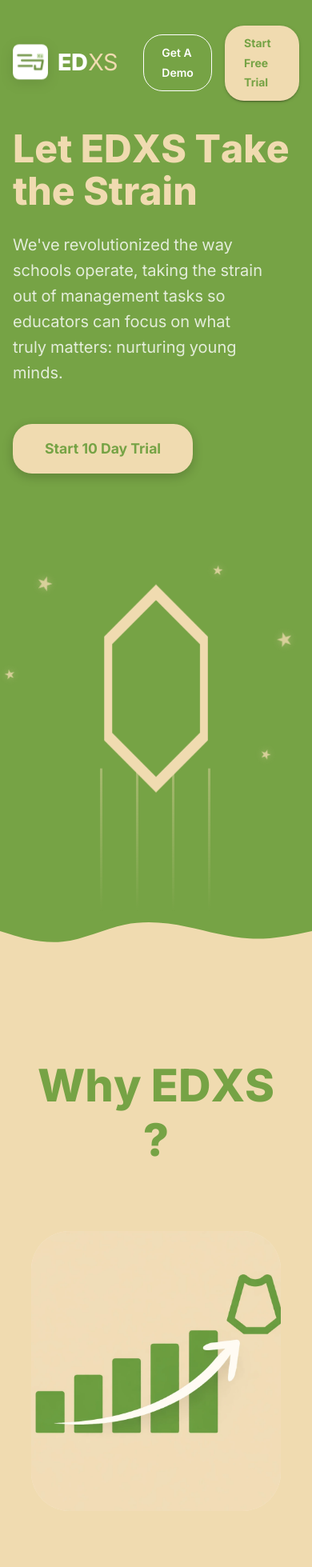
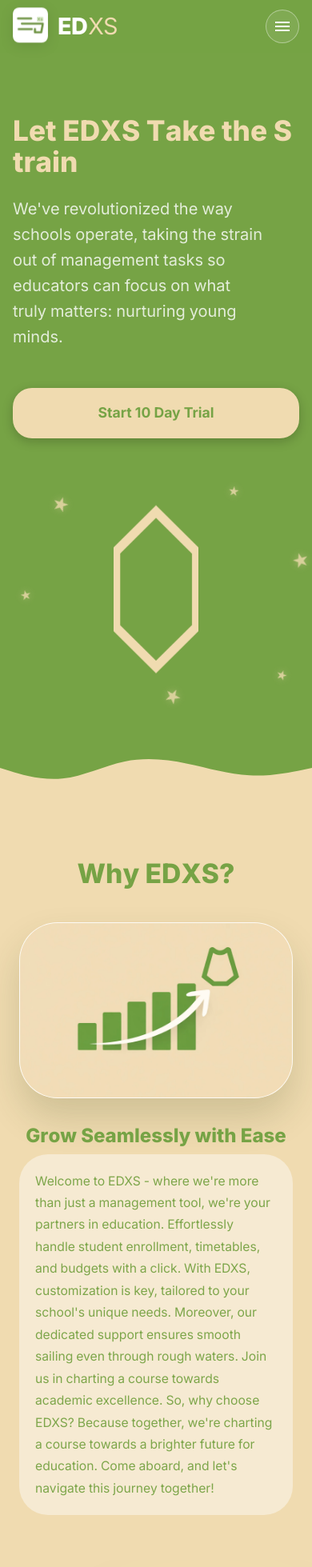
Before and after one commit to syedfaiqali/EDXS, a React (Vite) app: page / in a window 390 px wide. Shown: the top 1959 px of the page at 80% size. Built offline with nearby package versions, Linux system fonts and the light colour scheme.

Commit message:
faiqprototype: responsive work

```diff
--- a/src/App.tsx
+++ b/src/App.tsx
@@ -1,11 +1,11 @@
-import React, { Suspense, lazy, useState, useEffect } from 'react';
+import React, { Suspense, useState, useEffect } from 'react';
 import { BrowserRouter as Router, Routes, Route, Navigate, useLocation, Link, NavLink } from 'react-router-dom';
 import {
   ThemeProvider, CssBaseline, Box, CircularProgress, AppBar, Toolbar, Container,
   Button, Dialog, DialogTitle, DialogContent, DialogActions, Select, MenuItem,
-  FormControl, InputLabel, Typography
+  FormControl, InputLabel, Typography, IconButton, Drawer, List, ListItemButton, ListItemText
 } from '@mui/material';
-import { Translate } from '@mui/icons-material';
+import { Translate, Menu as MenuIcon } from '@mui/icons-material';
 import { Provider, useDispatch } from 'react-redux';
 import { store } from './store';
 import { resetFlow } from './store/selectionSlice';
@@ -50,14 +50,26 @@ const MainLayout: React.FC = () => {
   const dispatch = useDispatch();
   const location = useLocation();
   const [isModalOpen, setIsModalOpen] = useState(false);
+  const [isMobileMenuOpen, setIsMobileMenuOpen] = useState(false);
   const [tempLang, setTempLang] = useState(language);
   const currentPath = location.pathname;
+  const navItems = [
+    { label: 'Home', path: '/' },
+    { label: 'About Us', path: '/aboutus' },
+    { label: 'Products', path: '/products' },
+    { label: 'Services', path: '/services' },
+    { label: 'Team', path: '/team' },
+    { label: 'Contact', path: '/contact' }
+  ];
+
   const handleOpenLanguageModal = () => {
     setTempLang(language);
     setIsModalOpen(true);
   };
 
   const handleCloseModal = () => setIsModalOpen(false);
+  const handleOpenMobileMenu = () => setIsMobileMenuOpen(true);
+  const handleCloseMobileMenu = () => setIsMobileMenuOpen(false);
 
   const handleSaveLanguage = () => {
     setLanguage(tempLang);
@@ -72,32 +84,31 @@ const MainLayout: React.FC = () => {
         position="fixed"
         elevation={0}
         sx={{
-          bgcolor: '#76a345',
-          borderBottom: 'none',
+          bgcolor: 'rgba(118, 163, 69, 0.92)',
+          backdropFilter: 'blur(10px)',
           width: '100%',
           zIndex: (theme) => theme.zIndex.drawer + 1
         }}
       >
         <Container maxWidth="lg">
-          <Toolbar disableGutters sx={{ py: 4 }}>
+          <Toolbar disableGutters sx={{ py: { xs: 1.25, md: 3 }, minHeight: { xs: 66, md: 92 } }}>
             <Box
               component={Link}
               to="/"
-              sx={{ display: 'flex', alignItems: 'center', cursor: 'pointer', mr: 4, textDecoration: 'none' }}
+              sx={{
+                display: 'flex',
+                alignItems: 'center',
+                cursor: 'pointer',
+                mr: { xs: 1, md: 4 },
+                textDecoration: 'none'
+              }}
               onClick={() => dispatch(resetFlow())}
             >
               <Logo size="small" />
             </Box>
 
-            <Box sx={{ flexGrow: 1, display: { xs: 'none', md: 'flex' }, justifyContent: 'center', gap: 4 }}>
-              {[
-                { label: 'Home', path: '/' },
-                { label: 'About Us', path: '/aboutus' },
-                { label: 'Products', path: '/products' },
-                { label: 'Services', path: '/services' },
-                { label: 'Team', path: '/team' },
-                { label: 'Contact', path: '/contact' }
-              ].map((item) => (
+            <Box sx={{ flexGrow: 1, display: { xs: 'none', md: 'flex' }, justifyContent: 'center', gap: 3 }}>
+              {navItems.map((item) => (
                 <Typography
                   key={item.label}
                   component={NavLink}
@@ -108,12 +119,17 @@ const MainLayout: React.FC = () => {
                     fontWeight: 600,
                     textDecoration: 'none',
                     opacity: 1,
-                    '&:hover': { opacity: 0.8 },
-                    pb: 0.5,
-                    px: 0.5,
+                    '&:hover': {
+                      opacity: 0.95,
+                      bgcolor: 'rgba(255,255,255,0.1)'
+                    },
+                    py: 0.8,
+                    px: 1.5,
+                    borderRadius: 99,
                     borderBottom: '2px solid transparent',
                     '&.active': {
-                      borderBottom: '2px solid white'
+                      borderBottom: '2px solid white',
+                      bgcolor: 'rgba(255,255,255,0.12)'
                     }
                   }}
                   onClick={item.label === 'Home' ? () => dispatch(resetFlow()) : undefined}
@@ -123,7 +139,7 @@ const MainLayout: React.FC = () => {
               ))}
             </Box>
 
-            <Box sx={{ display: 'flex', alignItems: 'center', gap: 2 }}>
+            <Box sx={{ ml: 'auto', display: 'flex', alignItems: 'center', gap: { xs: 1, sm: 2 } }}>
               {currentPath === '/registration' && (
                 <Translate
                   sx={{ color: 'white', cursor: 'pointer', opacity: 0.8, '&:hover': { opacity: 1 } }}
@@ -135,10 +151,11 @@ const MainLayout: React.FC = () => {
                 to="/registration"
                 variant="outlined"
                 sx={{
+                  display: { xs: 'none', sm: 'inline-flex' },
                   color: 'white',
                   borderColor: 'white',
                   borderRadius: 2,
-                  px: 3,
+                  px: { sm: 2, md: 3 },
                   textTransform: 'none',
                   fontWeight: 600,
                   '&:hover': { borderColor: 'white', bgcolor: 'rgba(255,255,255,0.1)' }
@@ -151,21 +168,111 @@ const MainLayout: React.FC = () => {
                 to="/registration"
                 variant="contained"
                 sx={{
+                  display: { xs: 'none', sm: 'inline-flex' },
                   bgcolor: '#f0dbb0',
                   color: '#76a345',
                   borderRadius: 2,
-                  px: 3,
+                  px: { sm: 2, md: 3 },
+                  minWidth: { sm: 140 },
                   textTransform: 'none',
                   fontWeight: 700,
+                  fontSize: { sm: '0.875rem' },
+                  whiteSpace: 'nowrap',
                   '&:hover': { bgcolor: '#e5c98f' }
                 }}
               >
                 Start Free Trial
               </Button>
+              <IconButton
+                onClick={handleOpenMobileMenu}
+                sx={{
+                  display: { xs: 'inline-flex', md: 'none' },
+                  color: 'white',
+                  border: '1px solid rgba(255,255,255,0.4)',
+                  bgcolor: 'rgba(255,255,255,0.08)',
+                  borderRadius: 2
+                }}
+                aria-label="open navigation"
+              >
+                <MenuIcon />
+              </IconButton>
             </Box>
           </Toolbar>
         </Container>
       </AppBar>
+
+      <Drawer
+        anchor="right"
+        open={isMobileMenuOpen}
+        onClose={handleCloseMobileMenu}
+        PaperProps={{
+          sx: {
+            width: 300,
+            background: 'linear-gradient(180deg, #ffffff 0%, #f5f9ef 100%)',
+            borderTopLeftRadius: 16,
+            borderBottomLeftRadius: 16
+          }
+        }}
+      >
+        <Box sx={{ p: 2.5 }} role="presentation">
+          <Box sx={{ display: 'flex', alignItems: 'center', mb: 2 }}>
+            <Logo size="small" />
+          </Box>
+          <List>
+            {navItems.map((item) => (
+              <ListItemButton
+                key={item.label}
+                component={NavLink}
+                to={item.path}
+                onClick={() => {
+                  if (item.label === 'Home') dispatch(resetFlow());
+                  handleCloseMobileMenu();
+                }}
+                sx={{
+                  borderRadius: 2,
+                  mb: 0.75,
+                  border: '1px solid rgba(118,163,69,0.08)',
+                  '&.active': {
+                    bgcolor: 'rgba(118,163,69,0.14)',
+                    borderColor: 'rgba(118,163,69,0.25)',
+                    '& .MuiListItemText-primary': {
+                      color: '#2f4a16',
+                      fontWeight: 700
+                    }
+                  }
+                }}
+              >
+                <ListItemText primary={item.label} />
+              </ListItemButton>
+            ))}
+          </List>
+          <Box sx={{ display: 'flex', flexDirection: 'column', gap: 1.5, mt: 2 }}>
+            <Button
+              component={Link}
+              to="/registration"
+              variant="outlined"
+              onClick={handleCloseMobileMenu}
+              sx={{ borderWidth: 1.5, fontWeight: 700 }}
+            >
+              Get A Demo
+            </Button>
+            <Button
+              component={Link}
+              to="/registration"
+              variant="contained"
+              onClick={handleCloseMobileMenu}
+              sx={{
+                bgcolor: '#76a345',
+                color: 'white',
+                fontWeight: 800,
+                boxShadow: '0 10px 22px rgba(118,163,69,0.35)'
+              }}
+            >
+              Start Free Trial
+            </Button>
+          </Box>
+        </Box>
+      </Drawer>
 
       <Box component="main" sx={{
         flexGrow: 1,
--- a/src/components/landing/HeroSection.tsx
+++ b/src/components/landing/HeroSection.tsx
@@ -37,10 +37,10 @@ const HeroSection: React.FC = () => {
             pb: { xs: 8, md: 10 },
             position: 'relative'
         }}>
-            <Grid container spacing={4} alignItems="center">
+            <Grid container spacing={{ xs: 4, md: 6 }} alignItems="center">
                 <Grid size={{ xs: 12, md: 6 }}>
                     <Typography variant="h1" sx={{
-                        fontSize: { xs: '3rem', md: '4.5rem' },
+                        fontSize: { xs: '2.2rem', sm: '2.7rem', md: '4.5rem' },
                         fontWeight: 800,
                         mb: 3,
                         lineHeight: 1.1,
@@ -89,6 +89,7 @@ const HeroSection: React.FC = () => {
                             py: 2,
                             fontSize: '1.1rem',
                             fontWeight: 700,
+                            width: { xs: '100%', sm: 'auto' },
                             boxShadow: '0 4px 14px 0 rgba(0,0,0,0.2)',
                             '&:hover': { bgcolor: '#e5c98f' }
                         }}
@@ -99,8 +100,8 @@ const HeroSection: React.FC = () => {
                 <Grid size={{ xs: 12, md: 6 }} sx={{ display: 'flex', justifyContent: 'center', position: 'relative' }}>
                     <Box sx={{
                         width: '100%',
-                        maxWidth: 500,
-                        height: 500,
+                        maxWidth: { xs: 320, sm: 420, md: 500 },
+                        height: { xs: 340, sm: 420, md: 500 },
                         position: 'relative',
                         display: 'flex',
                         justifyContent: 'center',
@@ -120,14 +121,15 @@ const HeroSection: React.FC = () => {
                                     width: 3,
                                     height: 180,
                                     background: 'linear-gradient(to bottom, #f0dbb0, transparent)',
-                                    opacity: 0.4
+                                    opacity: 0.4,
+                                    display: { xs: 'none', sm: 'block' }
                                 }} />
                             ))}
 
                             {/* Main Hexagon/Shield Shape */}
                             <Box sx={{
-                                width: 220,
-                                height: 260,
+                                width: { xs: 180, sm: 200, md: 220 },
+                                height: { xs: 210, sm: 235, md: 260 },
                                 bgcolor: '#f0dbb0',
                                 clipPath: 'polygon(50% 0%, 100% 25%, 100% 75%, 50% 100%, 0% 75%, 0% 25%)',
                                 display: 'flex',
--- a/src/components/landing/TestimonialsSection.tsx
+++ b/src/components/landing/TestimonialsSection.tsx
@@ -178,8 +178,9 @@ const TestimonialsSection: React.FC = () => {
                 }}>
                     {[...testimonials, ...testimonials, ...testimonials, ...testimonials].map((t, i) => (
                         <Paper key={i} elevation={0} sx={{
-                            minWidth: 420,
-                            maxWidth: 420,
+                            width: { xs: '82vw', sm: 360, md: 420 },
+                            minWidth: { xs: '82vw', sm: 360, md: 420 },
+                            maxWidth: { xs: '82vw', sm: 360, md: 420 },
                             mx: 2,
                             p: 4,
                             borderRadius: 4,
@@ -261,7 +262,21 @@ const TestimonialsSection: React.FC = () => {
                 </Box>
             </Box>
 
-            <Box textAlign="center" pb={12} pt={6} sx={{ position: 'relative', zIndex: 1, color: 'white', display: 'flex', justifyContent: 'center', gap: 3 }}>
+            <Box
+                textAlign="center"
+                pb={12}
+                pt={6}
+                sx={{
+                    position: 'relative',
+                    zIndex: 1,
+                    color: 'white',
+                    display: 'flex',
+                    justifyContent: 'center',
+                    alignItems: 'center',
+                    flexDirection: { xs: 'column', sm: 'row' },
+                    gap: 2
+                }}
+            >
                 <Button
                     variant="contained"
                     onClick={() => { dispatch(setGlobalStep('selection')); navigate('/contact'); }}
@@ -274,6 +289,8 @@ const TestimonialsSection: React.FC = () => {
                         borderRadius: 50,
                         fontWeight: 700,
                         fontSize: '1rem',
+                        width: { xs: '100%', sm: 'auto' },
+                        maxWidth: 320,
                         '&:hover': {
                             bgcolor: '#dcc6a0',
                             borderColor: '#dcc6a0'
@@ -295,6 +312,8 @@ const TestimonialsSection: React.FC = () => {
                         borderRadius: 50,
                         fontWeight: 700,
                         fontSize: '1rem',
+                        width: { xs: '100%', sm: 'auto' },
+                        maxWidth: 320,
                         '&:hover': {
                             bgcolor: 'rgba(255,255,255,0.1)',
                             border: '2px solid white'
--- a/src/components/landing/WhyEduman.tsx
+++ b/src/components/landing/WhyEduman.tsx
@@ -9,9 +9,9 @@ const reveal = keyframes`
 
 const WhyEduman: React.FC = () => {
     const [isVisible, setIsVisible] = useState(false);
-    const mainTitle = "Why EDXS?";
-    const subTitle = "Grow Seamlessly with Ease";
-    const bodyText = "Welcome to EDXS – where we're more than just a management tool, we're your partners in education. Effortlessly handle student enrollment, timetables, and budgets with a click. With EDXS, customization is key, tailored to your school's unique needs. Moreover, our dedicated support ensures smooth sailing even through rough waters. Join us in charting a course towards academic excellence. So, why choose EDXS? Because together, we're charting a course towards a brighter future for education. Come aboard, and let's navigate this journey together!";
+    const mainTitle = 'Why EDXS?';
+    const subTitle = 'Grow Seamlessly with Ease';
+    const bodyText = "Welcome to EDXS - where we're more than just a management tool, we're your partners in education. Effortlessly handle student enrollment, timetables, and budgets with a click. With EDXS, customization is key, tailored to your school's unique needs. Moreover, our dedicated support ensures smooth sailing even through rough waters. Join us in charting a course towards academic excellence. So, why choose EDXS? Because together, we're charting a course towards a brighter future for education. Come aboard, and let's navigate this journey together!";
 
     useEffect(() => {
         const timer = setTimeout(() => {
@@ -21,9 +21,19 @@ const WhyEduman: React.FC = () => {
     }, []);
 
     return (
-        <Box sx={{ bgcolor: '#f0dbb0', pt: 15, pb: 6, px: "10%", color: '#76a345', position: 'relative', zIndex: 1 }}>
-            <Box textAlign="center" mb={10}>
-                <Typography variant="h2" fontWeight="800" sx={{ fontSize: '3.5rem' }}>
+        <Box
+            sx={{
+                bgcolor: '#f0dbb0',
+                pt: { xs: 9, md: 15 },
+                pb: { xs: 7, md: 8 },
+                px: { xs: 3, sm: 5, md: '10%' },
+                color: '#76a345',
+                position: 'relative',
+                zIndex: 1
+            }}
+        >
+            <Box textAlign="center" mb={{ xs: 5, md: 10 }}>
+                <Typography variant="h2" fontWeight="800" sx={{ fontSize: { xs: '2.1rem', sm: '2.6rem', md: '3.5rem' } }}>
                     {mainTitle.split('').map((char, i) => (
                         <Box
                             key={i}
@@ -40,22 +50,25 @@ const WhyEduman: React.FC = () => {
                     ))}
                 </Typography>
             </Box>
-            <Grid container spacing={8} alignItems="center">
+            <Grid container spacing={{ xs: 4, md: 8 }} alignItems="center">
                 <Grid size={{ xs: 12, md: 6 }}>
-                    <Box sx={{
+                    <Box
+                        sx={{
                             width: '100%',
-                        height: 350,
-                        bgcolor: 'rgba(255,255,255,0.4)',
+                            height: { xs: 220, sm: 280, md: 350 },
+                            bgcolor: 'rgba(255,255,255,0.55)',
                             borderRadius: 4,
                             display: 'flex',
                             alignItems: 'center',
                             justifyContent: 'center',
                             position: 'relative',
                             overflow: 'hidden',
-                        // boxShadow: '2px 8px 20px rgba(0,0,0,0.1)',
+                            border: '1px solid rgba(255,255,255,0.7)',
+                            boxShadow: '0 24px 45px rgba(53, 72, 30, 0.18)',
                             opacity: 0,
-                        animation: isVisible ? `${reveal} 0.8s ease forwards` : 'none',
-                    }}>
+                            animation: isVisible ? `${reveal} 0.8s ease forwards` : 'none'
+                        }}
+                    >
                         <Box
                             component="img"
                             src={graphImg}
@@ -69,7 +82,7 @@ const WhyEduman: React.FC = () => {
                     </Box>
                 </Grid>
                 <Grid size={{ xs: 12, md: 6 }}>
-                    <Typography variant="h4" fontWeight="800" gutterBottom>
+                    <Typography variant="h4" fontWeight="800" gutterBottom sx={{ fontSize: { xs: '1.5rem', md: '2rem' }, textAlign: { xs: 'center', md: 'left' } }}>
                         {subTitle.split('').map((char, i) => (
                             <Box
                                 key={i}
@@ -85,7 +98,17 @@ const WhyEduman: React.FC = () => {
                             </Box>
                         ))}
                     </Typography>
-                    <Typography variant="body1" sx={{ lineHeight: 1.8, fontSize: '1.1rem', opacity: 0.9 }}>
+                    <Typography
+                        variant="body1"
+                        sx={{
+                            lineHeight: { xs: 1.75, md: 1.8 },
+                            fontSize: { xs: '0.98rem', sm: '1.03rem', md: '1.08rem' },
+                            opacity: 0.95,
+                            p: { xs: 2.5, sm: 3, md: 0 },
+                            borderRadius: { xs: 3, md: 0 },
+                            bgcolor: { xs: 'rgba(255,255,255,0.45)', md: 'transparent' }
+                        }}
+                    >
                         {bodyText.split(' ').map((word, i) => (
                             <Box
                                 key={i}
@@ -94,7 +117,7 @@ const WhyEduman: React.FC = () => {
                                     display: 'inline-block',
                                     opacity: 0,
                                     animation: isVisible ? `${reveal} 0.5s ease forwards` : 'none',
-                                    animationDelay: `${(mainTitle.length * 0.05) + (subTitle.length * 0.03) + (i * 0.02)}s`,
+                                    animationDelay: `${(mainTitle.length * 0.05) + (subTitle.length * 0.03) + (i * 0.02)}`,
                                     mr: '0.25em'
                                 }}
                             >
--- a/src/pages/LandingPage.tsx
+++ b/src/pages/LandingPage.tsx
@@ -109,28 +109,28 @@ const LandingPage: React.FC = () => {
                 }}>
                     <Box sx={{ display: 'flex', position: 'relative' }}>
                         <Typography variant="h1" sx={{
-                            fontSize: '15rem',
+                            fontSize: { xs: '4rem', sm: '7rem', md: '10rem', lg: '15rem' },
                             fontWeight: 900,
                             color: '#f0dbb0',
-                            letterSpacing: -10,
-                            mr: logoStage === 'opening' ? 10 : 0,
+                            letterSpacing: { xs: -2, sm: -4, md: -6, lg: -10 },
+                            mr: logoStage === 'opening' ? { xs: 2, md: 10 } : 0,
                             transition: 'all 1s cubic-bezier(0.4, 0, 0.2, 1)'
                         }}>
                             ED
                         </Typography>
                         <Box sx={{
-                            width: logoStage === 'opening' ? 10 : 0,
+                            width: logoStage === 'opening' ? { xs: 4, md: 10 } : 0,
                             bgcolor: '#f0dbb0', // separator bar in tan
                             height: '100%',
                             transition: 'all 1s ease',
-                            mx: logoStage === 'opening' ? 2 : 0
+                            mx: logoStage === 'opening' ? { xs: 1, md: 2 } : 0
                         }} />
                         <Typography variant="h1" sx={{
-                            fontSize: '15rem',
+                            fontSize: { xs: '4rem', sm: '7rem', md: '10rem', lg: '15rem' },
                             fontWeight: 900,
                             color: '#f0dbb0', // Update to Tan
-                            letterSpacing: -10,
-                            ml: logoStage === 'opening' ? 10 : 0,
+                            letterSpacing: { xs: -2, sm: -4, md: -6, lg: -10 },
+                            ml: logoStage === 'opening' ? { xs: 2, md: 10 } : 0,
                             transition: 'all 1s cubic-bezier(0.4, 0, 0.2, 1)'
                         }}>
                             XS
@@ -145,7 +145,7 @@ const LandingPage: React.FC = () => {
                 transition: 'all 1s ease 0.5s',
                 position: 'relative',
                 zIndex: 10,
-                pt: 12
+                pt: { xs: 10, md: 12 }
             }}>
                 <Container maxWidth="lg">
                     <HeroSection />
@@ -181,10 +181,10 @@ const LandingPage: React.FC = () => {
                     alignItems: 'center',
                     zIndex: 5,
                     overflow: 'visible',
-                    mt: -6,
-                    mb: -4
+                    mt: { xs: -3, md: -6 },
+                    mb: { xs: -2, md: -4 }
                 }}>
-                    <Box sx={{ width: '100%', maxWidth: 800, height: 200, position: 'relative' }}>
+                    <Box sx={{ width: '100%', maxWidth: 800, height: { xs: 120, md: 200 }, position: 'relative' }}>
                         <svg width="100%" height="100%" viewBox="0 0 800 200" fill="none" xmlns="http://www.w3.org/2000/svg">
                             {/* Base Rope with moving brown dots */}
                             <path
@@ -213,9 +213,9 @@ const LandingPage: React.FC = () => {
                             top: '35%',
                             left: '52%',
                             color: '#5d4037',
-                            fontSize: '1.8rem',
+                            fontSize: { xs: '1.2rem', md: '1.8rem' },
                             animation: `${pulse} 2s ease -in -out infinite`
-                        }}>★</Box>
+                        }}>*</Box>
                     </Box>
                 </Box>
 
@@ -230,10 +230,10 @@ const LandingPage: React.FC = () => {
                     alignItems: 'center',
                     zIndex: 5,
                     overflow: 'visible',
-                    mt: -10,
-                    mb: -4
+                    mt: { xs: -4, md: -10 },
+                    mb: { xs: -2, md: -4 }
                 }}>
-                    <Box sx={{ width: '100%', maxWidth: 800, height: 200, position: 'relative' }}>
+                    <Box sx={{ width: '100%', maxWidth: 800, height: { xs: 120, md: 200 }, position: 'relative' }}>
                         <svg width="100%" height="100%" viewBox="0 0 800 200" fill="none" xmlns="http://www.w3.org/2000/svg">
                             {/* Base Rope with moving brown dots */}
                             <path
@@ -262,9 +262,9 @@ const LandingPage: React.FC = () => {
                             top: '45%',
                             left: '35%',
                             color: '#76a345',
-                            fontSize: '1.5rem',
+                            fontSize: { xs: '1.1rem', md: '1.5rem' },
                             animation: `${pulse} 2.5s ease -in -out infinite`
-                        }}>★</Box>
+                        }}>*</Box>
                     </Box>
                 </Box>
 
```
Also changed, not shown: src/components/Footer.tsx (+13 -12 lines), src/components/landing/ProductDemoSection.tsx (+15 -8 lines), src/components/landing/ServicesHomePreview.tsx (+19 -18 lines). Lines whose indentation alone changed are shown as unchanged.
